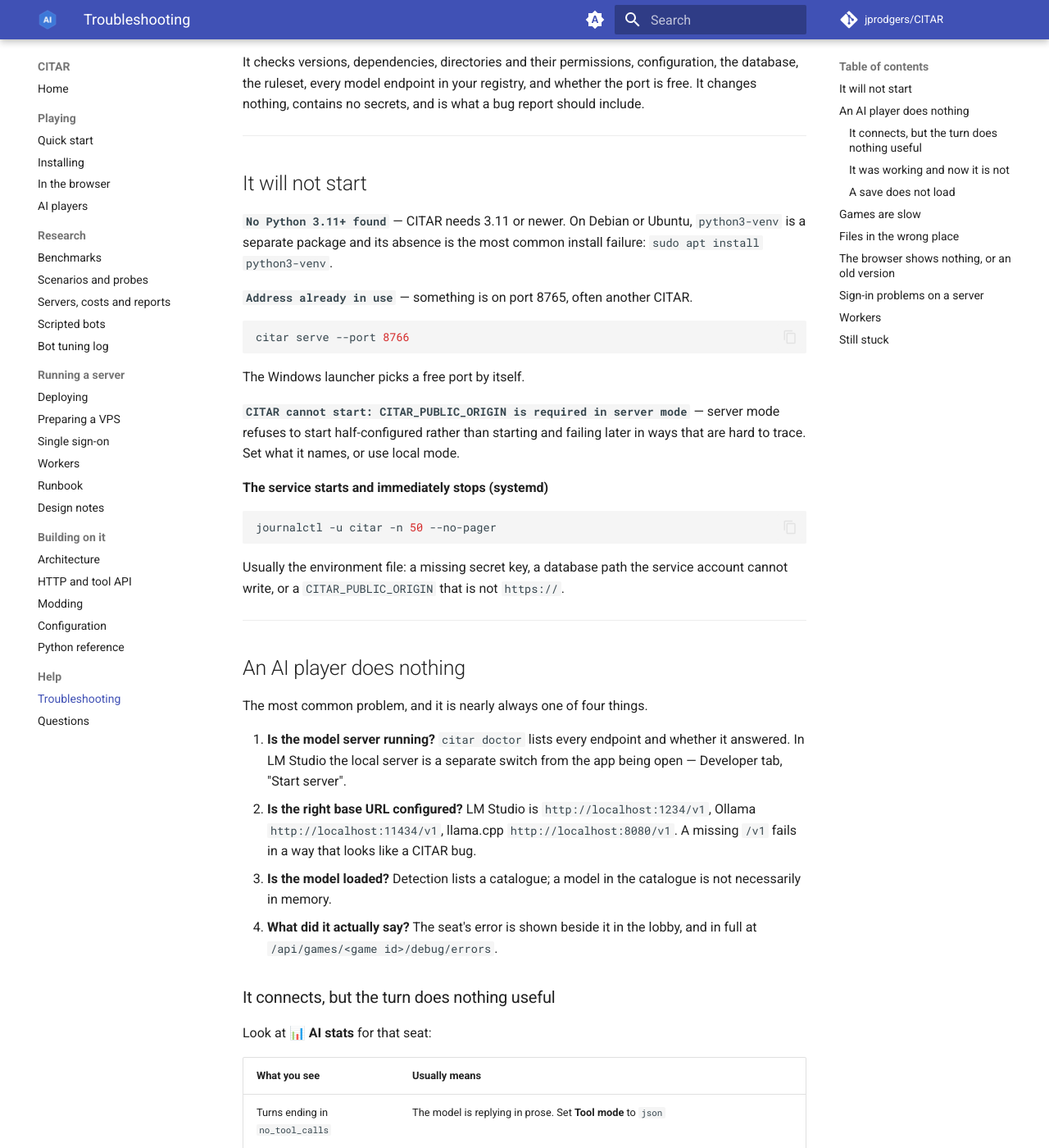
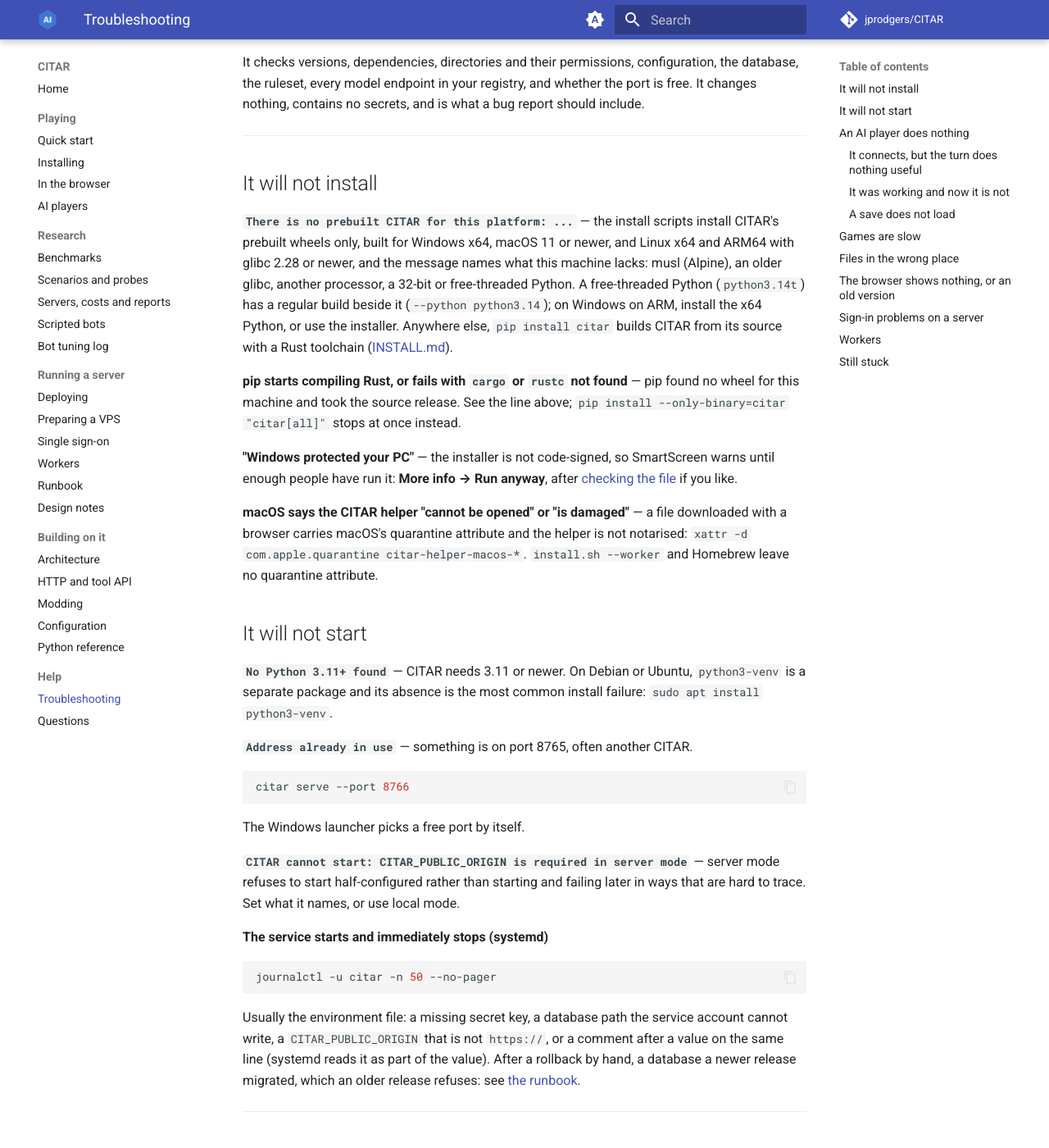
Before and after one commit to jprodgers/CITAR, an MkDocs documentation site: the page built from docs/TROUBLESHOOTING.md, in a window 1280 px wide and 1400 px high, scrolled down 214 px. Shown: the whole window at 82% size. Built offline with MkDocs 1.6.1 and Material for MkDocs 9.7.7, drawn with Linux system fonts in a browser that asks for light colours; comment, search, counter and statistics services are not loaded; some of the changed text lies outside the part shown.

Commit message:
docs: QUICKSTART, FAQ, TROUBLESHOOTING, PLAYING and AI_PLAYERS (P5.16)
The install lines for 0.1.6, "no prebuilt CITAR for this platform",
SmartScreen and macOS's quarantine, a package manager's helper that does
not update itself, the env file's comments, and the MCP bridge's command
as /api/meta gives it (citar-mcp, the Windows app's citar.exe mcp, run
from the player's own install on a public server).

Co-Authored-By: Claude Opus 5.5 <noreply@anthropic.com>

````diff
--- a/docs/TROUBLESHOOTING.md
+++ b/docs/TROUBLESHOOTING.md
@@ -11,6 +11,25 @@ the ruleset, every model endpoint in your registry, and whether the port is free
 nothing, contains no secrets, and is what a bug report should include.
 
 ---
+
+## It will not install
+
+**`There is no prebuilt CITAR for this platform: ...`** — the install scripts install CITAR's prebuilt wheels only,
+built for Windows x64, macOS 11 or newer, and Linux x64 and ARM64 with glibc 2.28 or newer, and the message names what
+this machine lacks: musl (Alpine), an older glibc, another processor, a 32-bit or free-threaded Python. A
+free-threaded Python (`python3.14t`) has a regular build beside it (`--python python3.14`); on Windows on ARM, install
+the x64 Python, or use the installer. Anywhere else, `pip install citar` builds CITAR from its source with a Rust
+toolchain ([INSTALL.md](INSTALL.md#from-source)).
+
+**pip starts compiling Rust, or fails with `cargo` or `rustc` not found** — pip found no wheel for this machine and
+took the source release. See the line above; `pip install --only-binary=citar "citar[all]"` stops at once instead.
+
+**"Windows protected your PC"** — the installer is not code-signed, so SmartScreen warns until enough people have run
+it: **More info → Run anyway**, after [checking the file](INSTALL.md#checking-a-download) if you like.
+
+**macOS says the CITAR helper "cannot be opened" or "is damaged"** — a file downloaded with a browser carries
+macOS's quarantine attribute and the helper is not notarised: `xattr -d com.apple.quarantine citar-helper-macos-*`.
+`install.sh --worker` and Homebrew leave no quarantine attribute.
 
 ## It will not start
 
@@ -36,7 +55,9 @@ journalctl -u citar -n 50 --no-pager
 ```
 
 Usually the environment file: a missing secret key, a database path the service account cannot
-write, or a `CITAR_PUBLIC_ORIGIN` that is not `https://`.
+write, a `CITAR_PUBLIC_ORIGIN` that is not `https://`, or a comment after a value on the same line (systemd reads it
+as part of the value). After a rollback by hand, a database a newer release migrated, which an older release refuses:
+see [the runbook](server/RUNBOOK.md#going-back).
 
 ---
 
@@ -166,6 +187,12 @@ Mail from a new subdomain often lands in spam until SPF and DKIM are in place.
 **The worker connects and disconnects.** Check the token — it is per-server, and reissuing one
 invalidates the old.
 
+**A helper from Homebrew, Scoop or winget never updates itself.** That is the packaged build, on purpose: its package
+manager owns the binary, so the helper reports a new release (`notify`) and refuses `"updates": "auto"`. Update it
+with `brew upgrade citar-helper`, `scoop update citar-helper` or `winget upgrade JimmieRodgers.CITAR.Helper`
+([Workers](server/WORKERS.md#updates)). A helper that says `updates: unavailable` trusts no update key: download the
+newer one by hand.
+
 **The worker connects but models never run on it.** The worker serves its models to the server; the
 *server* decides which seat uses which model. Check that the seat is configured to use that
 server's model, and that the worker's own endpoint is reachable *from the worker machine*.
````
Also changed, not shown: docs/AI_PLAYERS.md (+7 -1 lines), docs/FAQ.md (+8 -1 lines), docs/PLAYING.md (+2 -1 lines), docs/QUICKSTART.md (+11 -1 lines).
